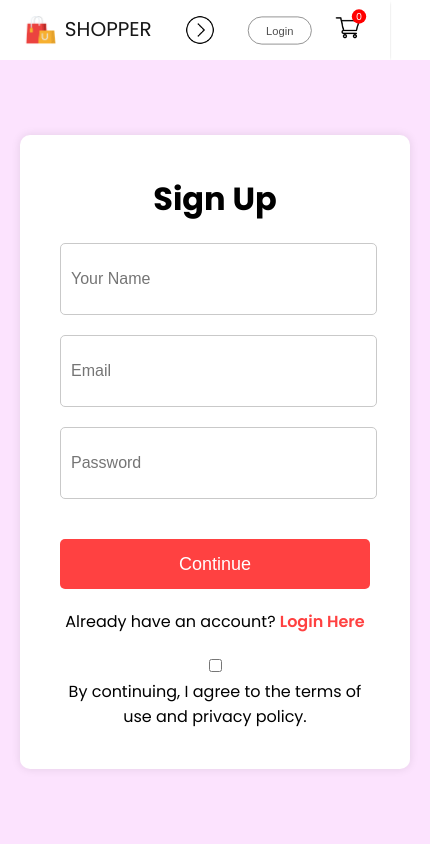
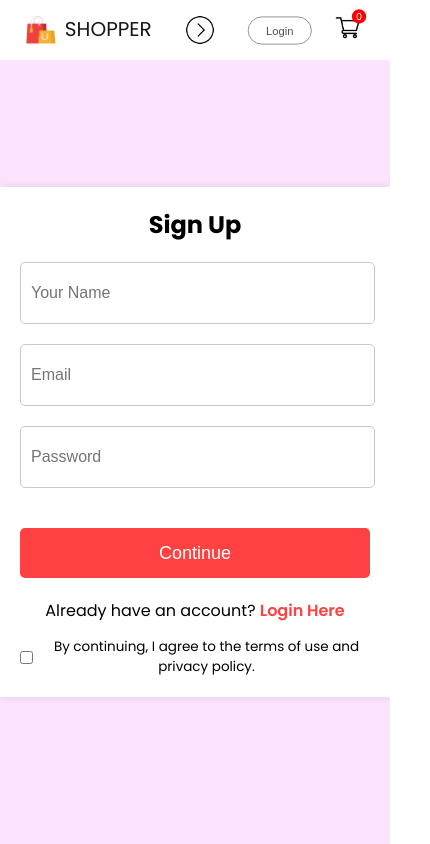
Before and after one commit to CoreyPhillipsOfficial/e-commerce-site, a React (Create React App) app in the folder frontend/: page /login in a window 390 px wide. Shown: the top 844 px of the page, 430 px wide, since content can reach past the window. Built offline with nearby package versions, Linux system fonts and the light colour scheme.

Commit message:
LoginSignup media queries

```diff
--- a/frontend/src/Pages/CSS/LoginSignup.css
+++ b/frontend/src/Pages/CSS/LoginSignup.css
@@ -1,11 +1,17 @@
+body {
+    margin: 0;
+    padding: 0;
+    overflow: hidden;
+}
+
 .loginsignup {
-    width: 100%;
+    width: 100vw;
     height: 100vh;
     background: #fce3fe;
-    padding: 20px;
     display: flex;
     justify-content: center;
     align-items: center;
+    overflow: hidden;
 }
 
 .loginsignup-container {
@@ -15,7 +21,7 @@
     padding: 40px;
     border-radius: 10px;
     box-shadow: 0 0 10px rgba(0, 0, 0, 0.1);
-    margin-top: -100px;
+    margin-top: -180px;
 }
 
 .loginsignup-container h1 {
@@ -61,13 +67,79 @@
 }
 
 .loginsignup-agree {
-    margin-top: 20px;
-    font-size: 16px;
+    display: flex;
+    align-items: center;
     text-align: center;
+    margin-top: 18px;
+    font-size: 15px;
 }
 
-@media screen and (max-width: 600px) {
+.loginsignup-agree input {
+    margin-right: 10px;
+}
+
+
+
+@media(max-width: 1280px) {
+    .loginsignup {
+        padding-top: 50px;
+    }
+
     .loginsignup-container {
+        width: auto;
+        max-width: 500px;
+        max-height: 500px;
+    }
+
+    .loginsignup-fields {
+        gap: 20px;
+        margin-top: 20px;
+    }
+
+    .loginsignup-container button {
         width: 100%;
     }
+
+    .loginsignup-agree {
+        display: flex;
+        align-items: center;
+        text-align: center;
+        margin-top: 14px;
+        font-size: 15px;
+    }
+
+    .loginsignup-agree input {
+        margin-right: 10px;
+    }
 }
+
+@media(max-width: 800px) {
+    .loginsignup-container {
+        padding: 20px;
+    }
+
+    .loginsignup-container h1 {
+        font-size: 24px;
+    }
+
+    .loginsignup-fields input {
+        height: 40px;
+    }
+}
+
+@media(max-width: 540px) {
+    .loginsignup-container {
+        border-radius: 0px;
+    }
+
+    .loginsignup-agree {
+        font-size: 14.5px;
+    }
+}
+
+@media(max-width: 500px) {
+
+    .loginsignup-agree {
+        font-size: 13.5px;
+    }
+}
```
